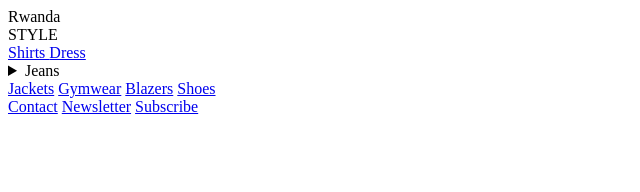
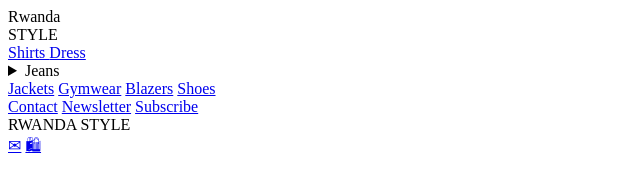
Before and after one commit to Tetaaline/clothes_store, a plain HTML site: page index.html in a window 1280 px wide. Shown: the whole page, without its empty margins (0-640 px from the left). Drawn offline with Linux system fonts and the light colour scheme.

Commit message:
header section

```diff
--- a/index.html
+++ b/index.html
@@ -33,6 +33,20 @@
         </div>
 
     </nav>
+    <div class = "page">
+        <header class="top-header">
+            <div class="mobile-brand">RWANDA STYLE</div>
+            <div class="header-actions">
+                <a href = "#contact" aria-label="Contact">✉</a>
+                <a href = "#cart" aria-label="Shopping bag">🛍</a>
+
+            </div>
+        </header>
+    </div>
+
+    <main>
+
+    </main>
 
 </body>
 </html>
```
